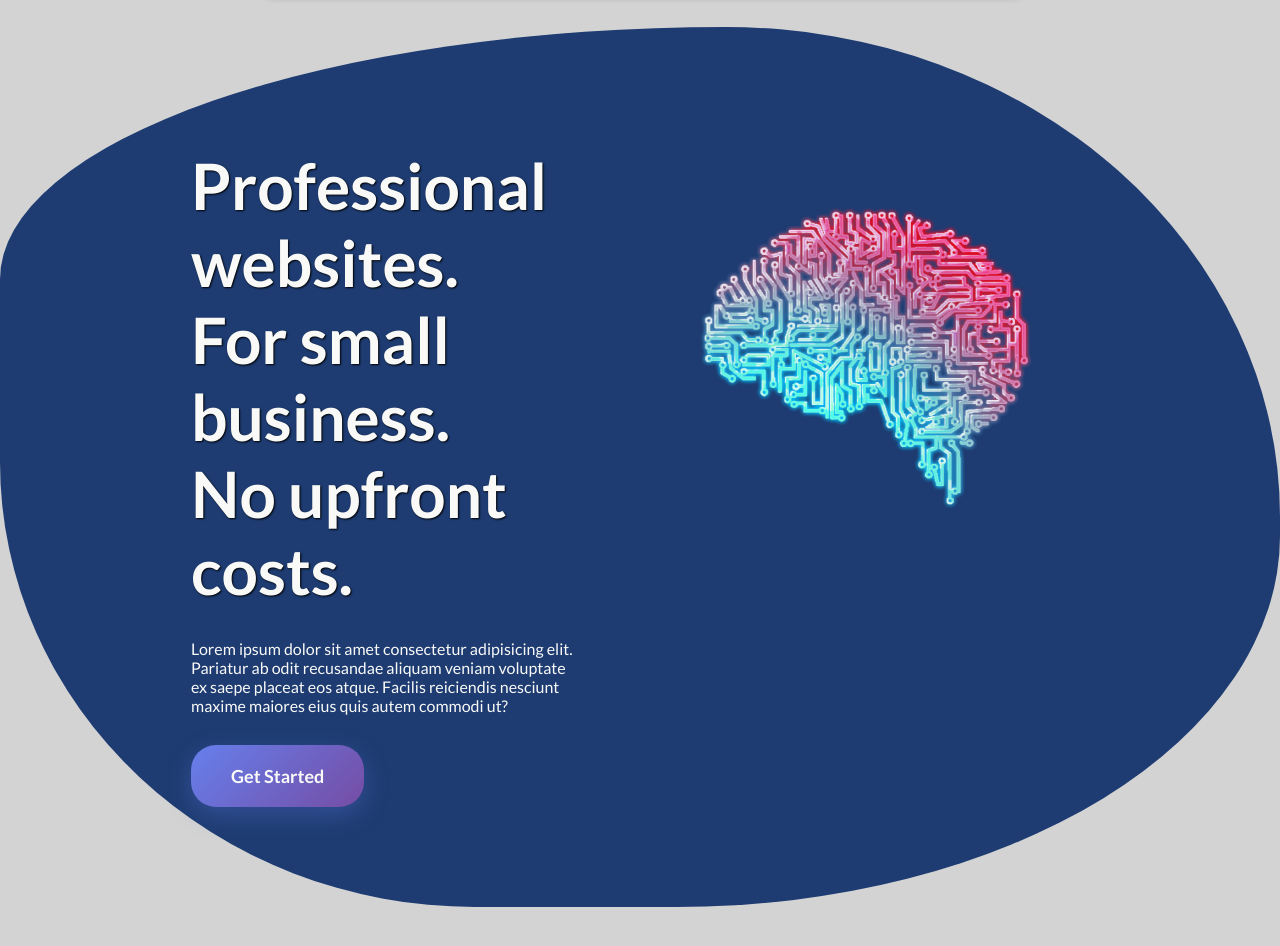
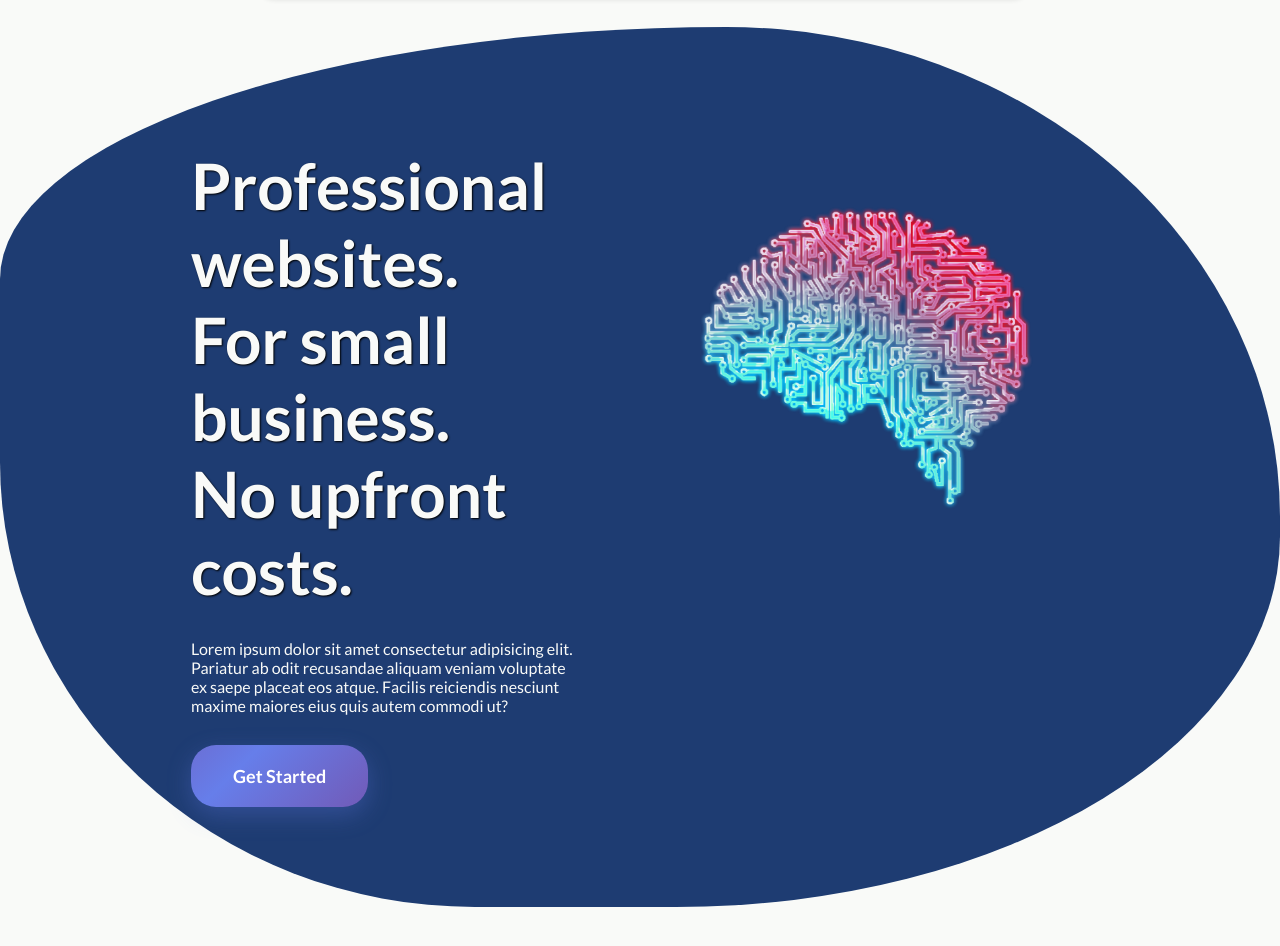
Before and after one commit to AvelineUK/Aveline-uk, a plain HTML site: page index.html in a window 1280 px wide. Shown: the part 98-1044 px from the top of the page. Drawn offline with Linux system fonts and the light colour scheme.

Commit message:
Update style.css

```diff
--- a/style/style.css
+++ b/style/style.css
@@ -11,7 +11,7 @@ body {
     background-repeat: no-repeat;
     background-position: center;
     font-family: 'Lato', sans-serif;
-    background-color: lightgray;
+    background-color: #F9FAF8;
     padding-top: 75px;
 }
 
@@ -238,8 +238,8 @@ body {
     border: none;
     background: linear-gradient(135deg, #667eea, #764ba2, #667eea, #764ba2);
     background-size: 300% 300%;
-    color: #F9FAF8;
-    padding: 20px 40px;
+    color: white;
+    padding: 20px 42px;
     border-radius: 25px;
     font-size: 1.125rem;
     font-weight: bold;
@@ -312,9 +312,7 @@ body {
 
 @keyframes gradientShift {
     0% { background-position: 0% 50%; }
-    25% { background-position: 100% 50%; }
-    50% { background-position: 100% 100%; }
-    75% { background-position: 0% 100%; }
+    50% { background-position: 100% 50%; }
     100% { background-position: 0% 50%; }
 }
 
```
